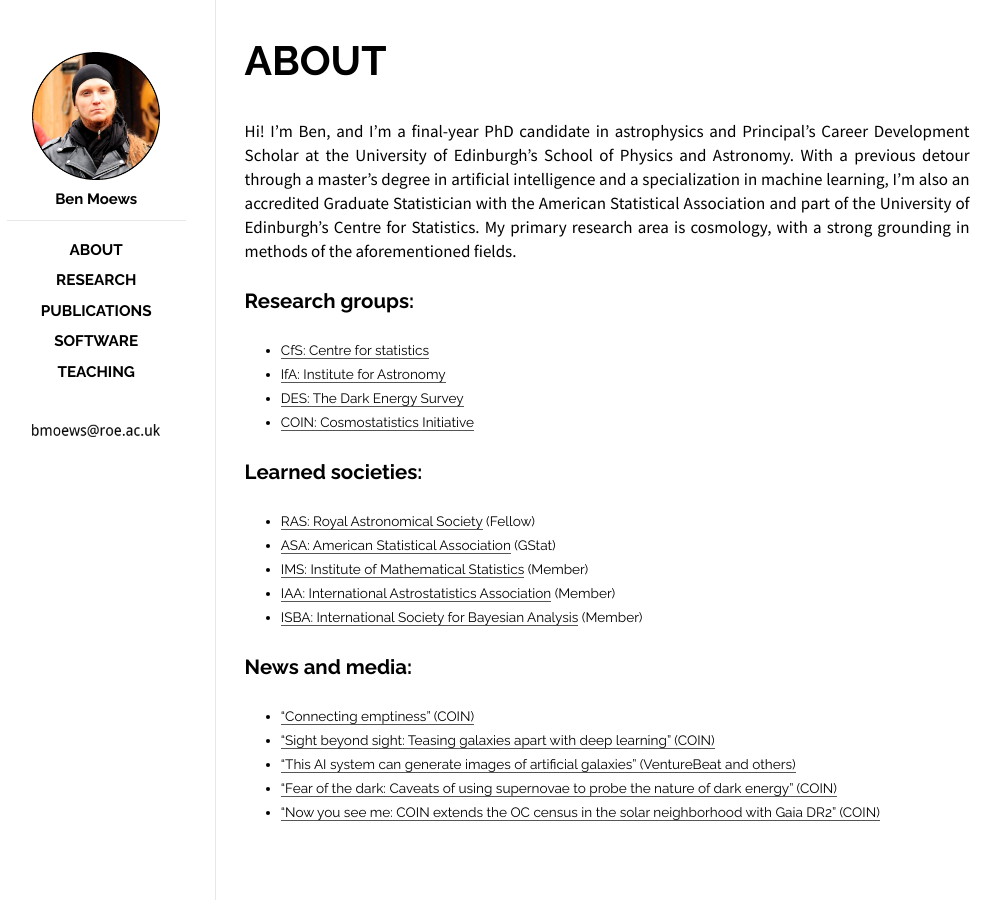
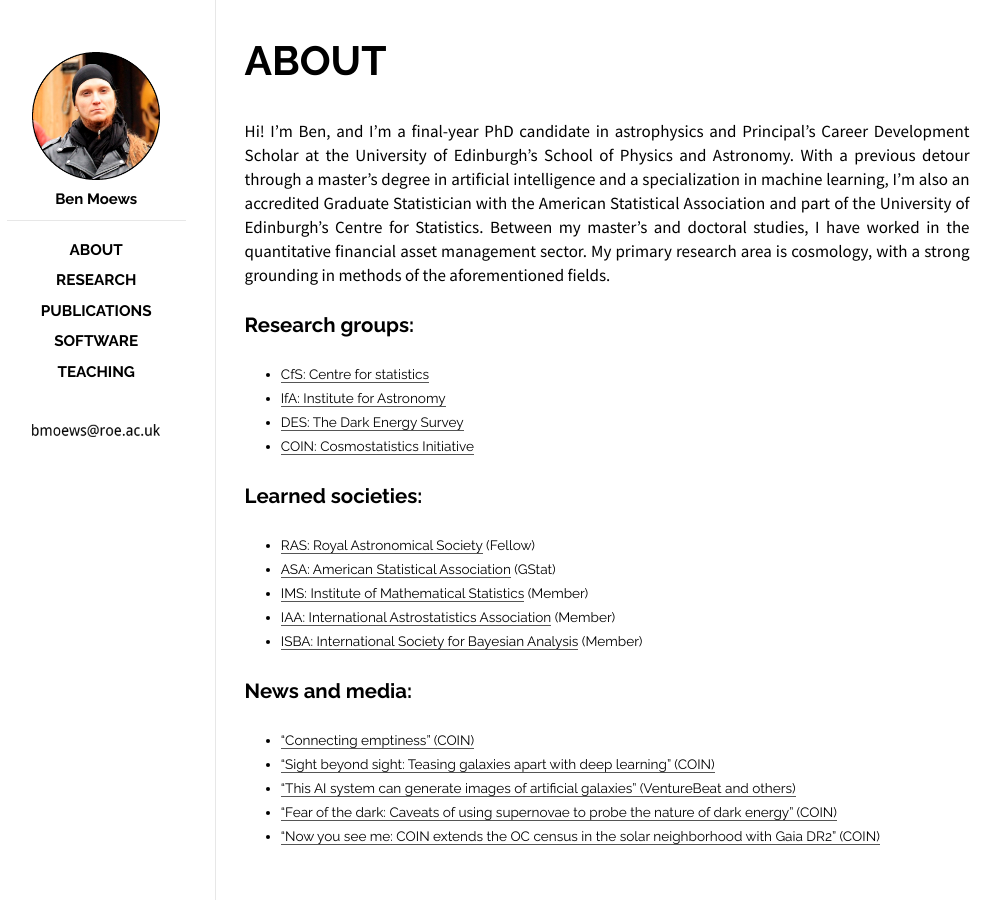
Before and after one commit to moews/moews.github.io, a Jekyll site: the page built from _posts/2017-03-27-about.md, in a window 1280 px wide. Shown: the whole page, without its empty margins (143-1144 px from the left). Built offline with Jekyll 4.4.1, drawn with Linux system fonts in a browser that asks for light colours.

Commit message:
Update 2017-03-27-about.md

```diff
--- a/_posts/2017-03-27-about.md
+++ b/_posts/2017-03-27-about.md
@@ -7,7 +7,7 @@
 ---
 
 <br>
-Hi! I'm Ben, and I'm a final-year PhD candidate in astrophysics and Principal's Career Development Scholar at the University of Edinburgh's School of Physics and Astronomy. With a previous detour through a master's degree in artificial intelligence and a specialization in machine learning, I'm also an accredited Graduate Statistician with the American Statistical Association and part of the University of Edinburgh's Centre for Statistics. My primary research area is cosmology, with a strong grounding in methods of the aforementioned fields.
+Hi! I'm Ben, and I'm a final-year PhD candidate in astrophysics and Principal's Career Development Scholar at the University of Edinburgh's School of Physics and Astronomy. With a previous detour through a master's degree in artificial intelligence and a specialization in machine learning, I'm also an accredited Graduate Statistician with the American Statistical Association and part of the University of Edinburgh's Centre for Statistics. Between my master's and doctoral studies, I have worked in the quantitative financial asset management sector. My primary research area is cosmology, with a strong grounding in methods of the aforementioned fields.
 
 ## Research groups:
 
```
